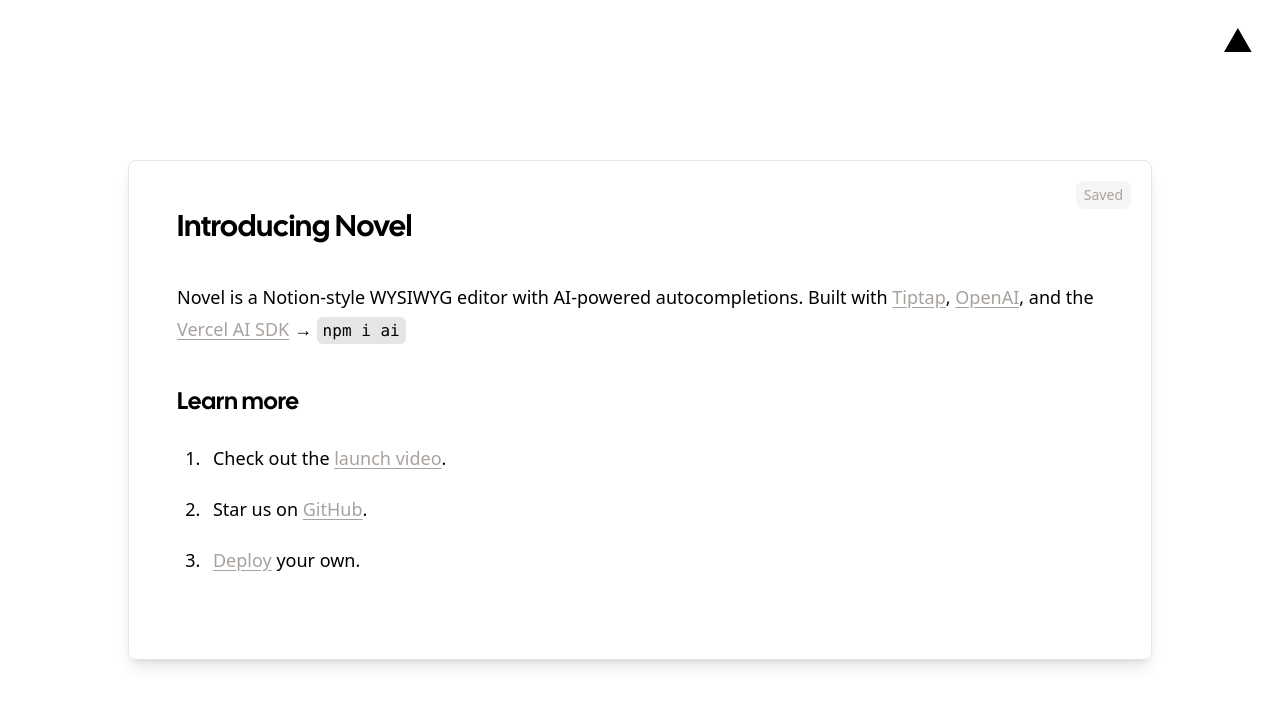
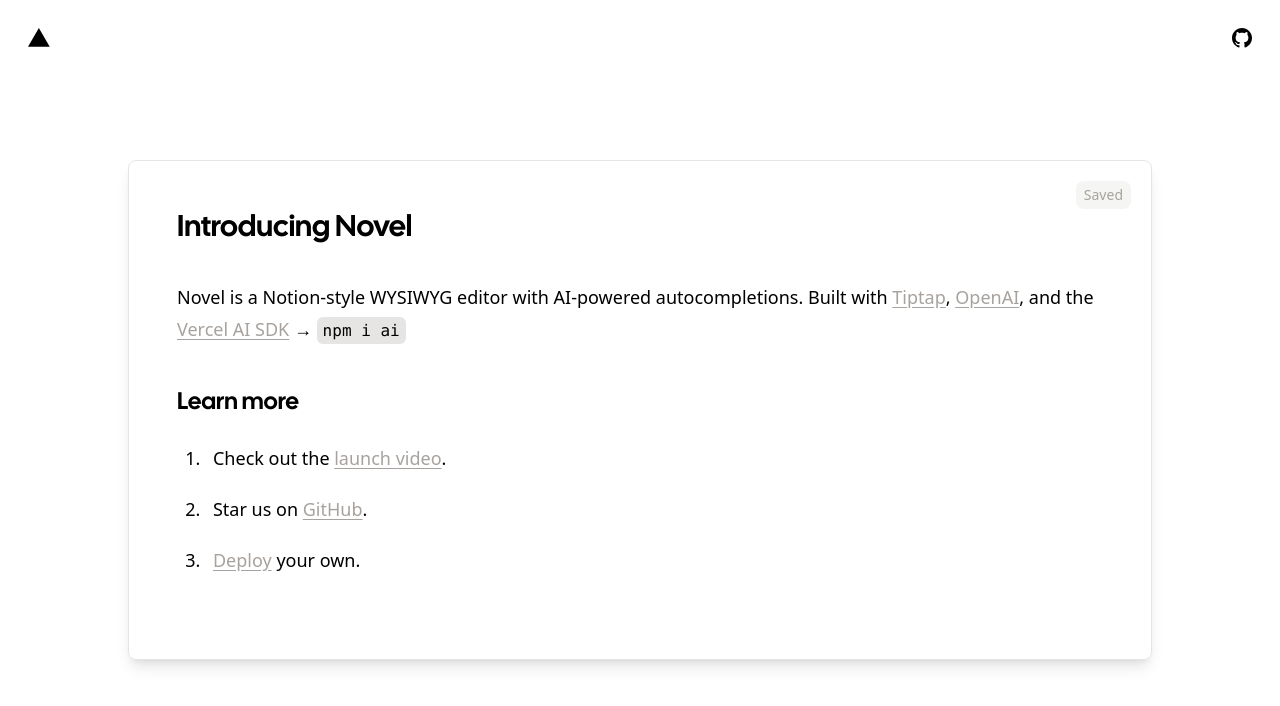
Before and after one commit to Devsniper1106/agent-doc, a Next.js app: page / in a window 1280 px wide. Shown: the top 706 px of the page. Built offline with nearby package versions, Linux system fonts and the light colour scheme.

Commit message:
edited logos

```diff
--- a/app/page.tsx
+++ b/app/page.tsx
@@ -1,4 +1,5 @@
 import Editor from "@/ui/editor";
+import Github from "@/ui/shared/github";
 
 export default function Page() {
   return (
@@ -6,10 +7,10 @@
       <a
         href="/deploy"
         target="_blank"
-        className="absolute bottom-5 right-5 max-h-fit rounded-lg p-2 transition-colors duration-200 hover:bg-stone-100 sm:top-5"
+        className="absolute bottom-5 left-5 max-h-fit rounded-lg p-2 transition-colors duration-200 hover:bg-stone-100 sm:top-5"
       >
         <svg
-          width={28}
+          width={22}
           viewBox="0 0 76 76"
           fill="none"
           xmlns="http://www.w3.org/2000/svg"
@@ -17,6 +18,13 @@
           <path d="M37.5274 0L75.0548 65H0L37.5274 0Z" fill="#000000" />
         </svg>
       </a>
+      <a
+        href="/github"
+        target="_blank"
+        className="absolute bottom-5 right-5 max-h-fit rounded-lg p-2 transition-colors duration-200 hover:bg-stone-100 sm:top-5"
+      >
+        <Github />
+      </a>
       <div className="flex min-h-screen flex-col items-center sm:px-5 sm:pt-[calc(20vh)]">
         <Editor />
       </div>
--- /dev/null
+++ b/ui/shared/github.tsx
@@ -0,0 +1,14 @@
+export default function Github({ className }: { className?: string }) {
+  return (
+    <svg
+      xmlns="http://www.w3.org/2000/svg"
+      width="20"
+      height="20"
+      fill="currentColor"
+      viewBox="0 0 24 24"
+      className={className}
+    >
+      <path d="M12 0c-6.626 0-12 5.373-12 12 0 5.302 3.438 9.8 8.207 11.387.599.111.793-.261.793-.577v-2.234c-3.338.726-4.033-1.416-4.033-1.416-.546-1.387-1.333-1.756-1.333-1.756-1.089-.745.083-.729.083-.729 1.205.084 1.839 1.237 1.839 1.237 1.07 1.834 2.807 1.304 3.492.997.107-.775.418-1.305.762-1.604-2.665-.305-5.467-1.334-5.467-5.931 0-1.311.469-2.381 1.236-3.221-.124-.303-.535-1.524.117-3.176 0 0 1.008-.322 3.301 1.23.957-.266 1.983-.399 3.003-.404 1.02.005 2.047.138 3.006.404 2.291-1.552 3.297-1.23 3.297-1.23.653 1.653.242 2.874.118 3.176.77.84 1.235 1.911 1.235 3.221 0 4.609-2.807 5.624-5.479 5.921.43.372.823 1.102.823 2.222v3.293c0 .319.192.694.801.576 4.765-1.589 8.199-6.086 8.199-11.386 0-6.627-5.373-12-12-12z" />
+    </svg>
+  );
+}
```
